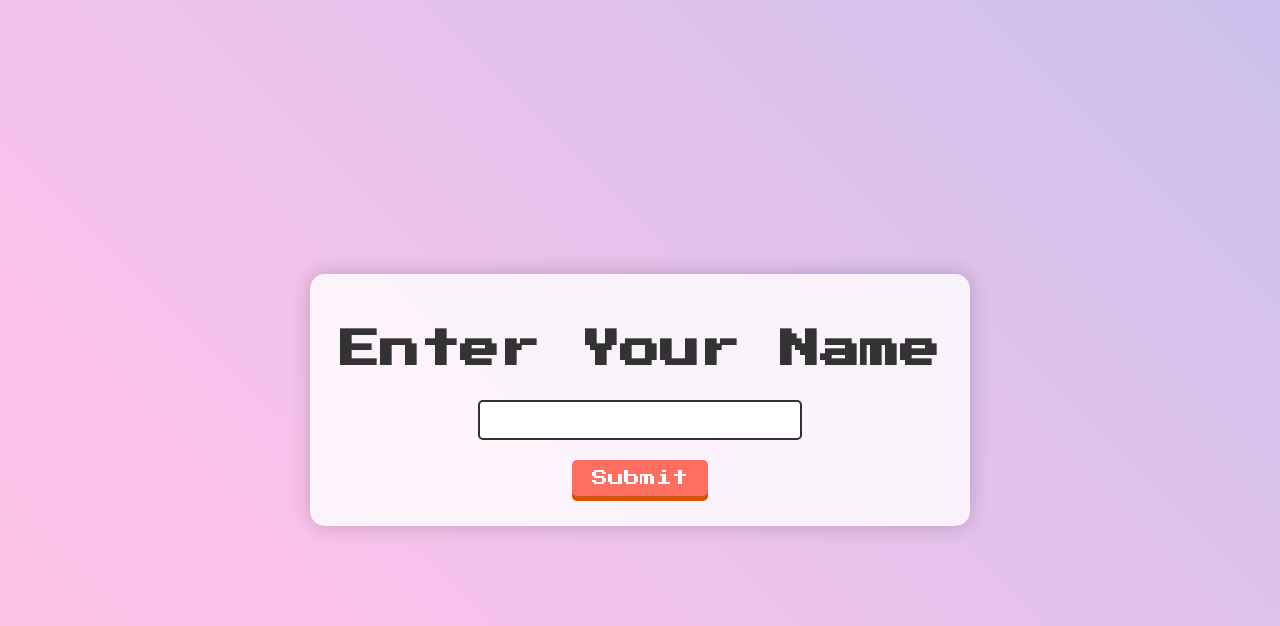
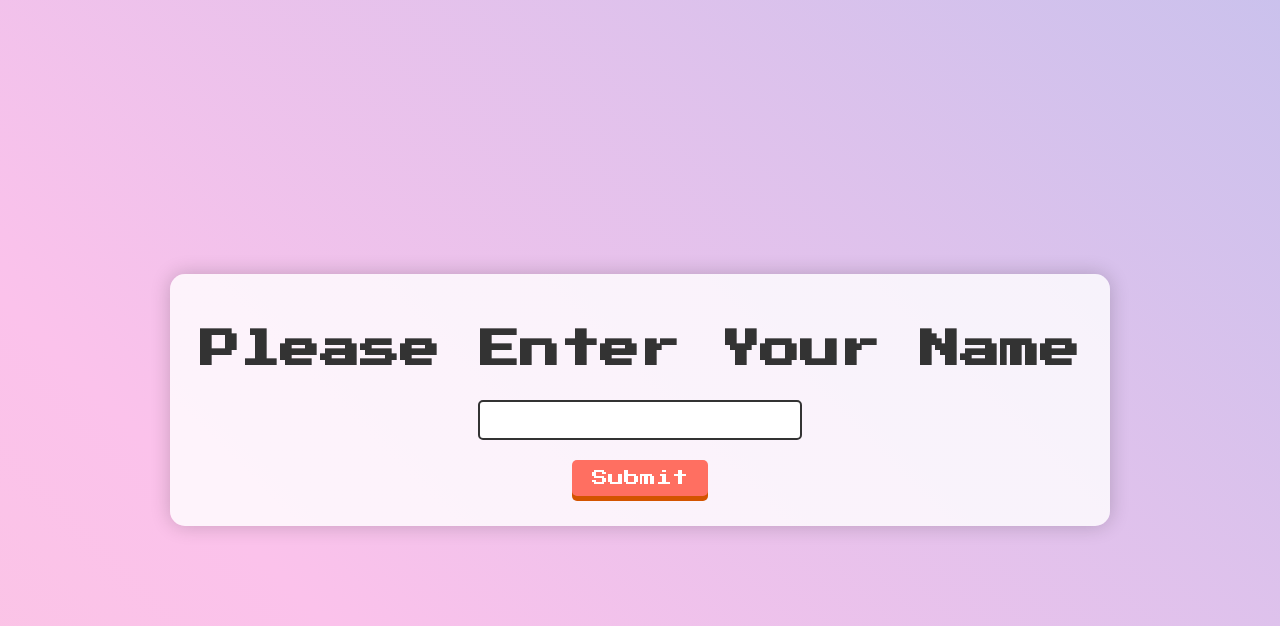
Before and after one commit to FrancisDaka/CaptainObvious, a plain HTML site: page index.html in a window 1280 px wide. Shown: the top 626 px of the page. Drawn offline with nearby package versions, Linux system fonts and the light colour scheme.

Commit message:
Update index.html

```diff
--- a/index.html
+++ b/index.html
@@ -176,7 +176,7 @@
 
     <!-- Main content -->
     <div class="container">
-        <h1>Enter Your Name</h1>
+        <h1>Please Enter Your Name</h1>
         <form id="nameForm">
             <input type="text" id="name" name="name" required><br>
             <button type="submit">Submit</button>
```
